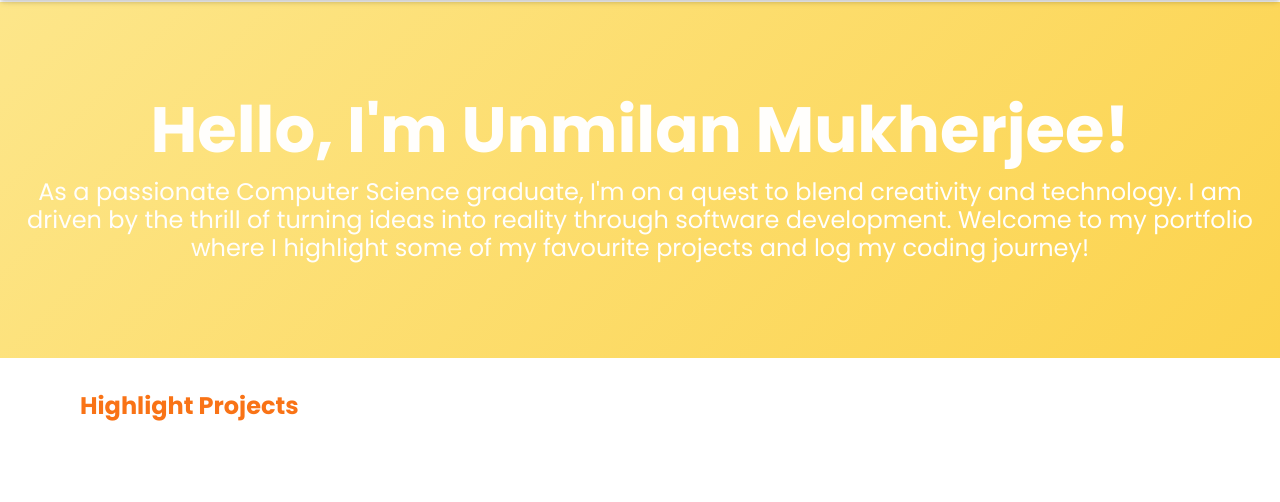
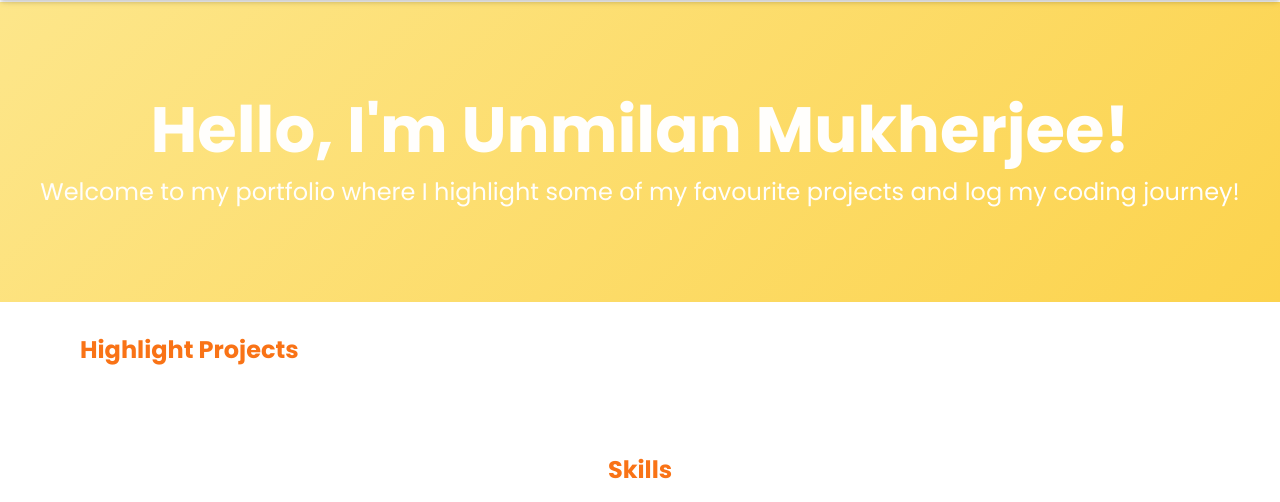
Before and after one commit to Missing-Identity/Portfolio, a Flask app: page / in a window 1280 px wide. Shown: the part 68-570 px from the top of the page. Run offline with Flask 3, Linux system fonts and the light colour scheme; data that the repository does not hold is empty; some libraries are stand-ins or nearby versions.

Commit message:
Fixed Home Page

```diff
--- a/templates/index.html
+++ b/templates/index.html
@@ -3,10 +3,8 @@
 <div class="hero">
   <h1 class="text-5xl font-bold mb-4">Hello, I'm Unmilan Mukherjee!</h1>
   <p class="text-lg font-medium">
-    As a passionate Computer Science graduate, I'm on a quest to blend
-    creativity and technology. I am driven by the thrill of turning ideas into
-    reality through software development. Welcome to my portfolio where I
-    highlight some of my favourite projects and log my coding journey!
+    Welcome to my portfolio where I highlight some of my favourite projects and
+    log my coding journey!
   </p>
 </div>
 
```
